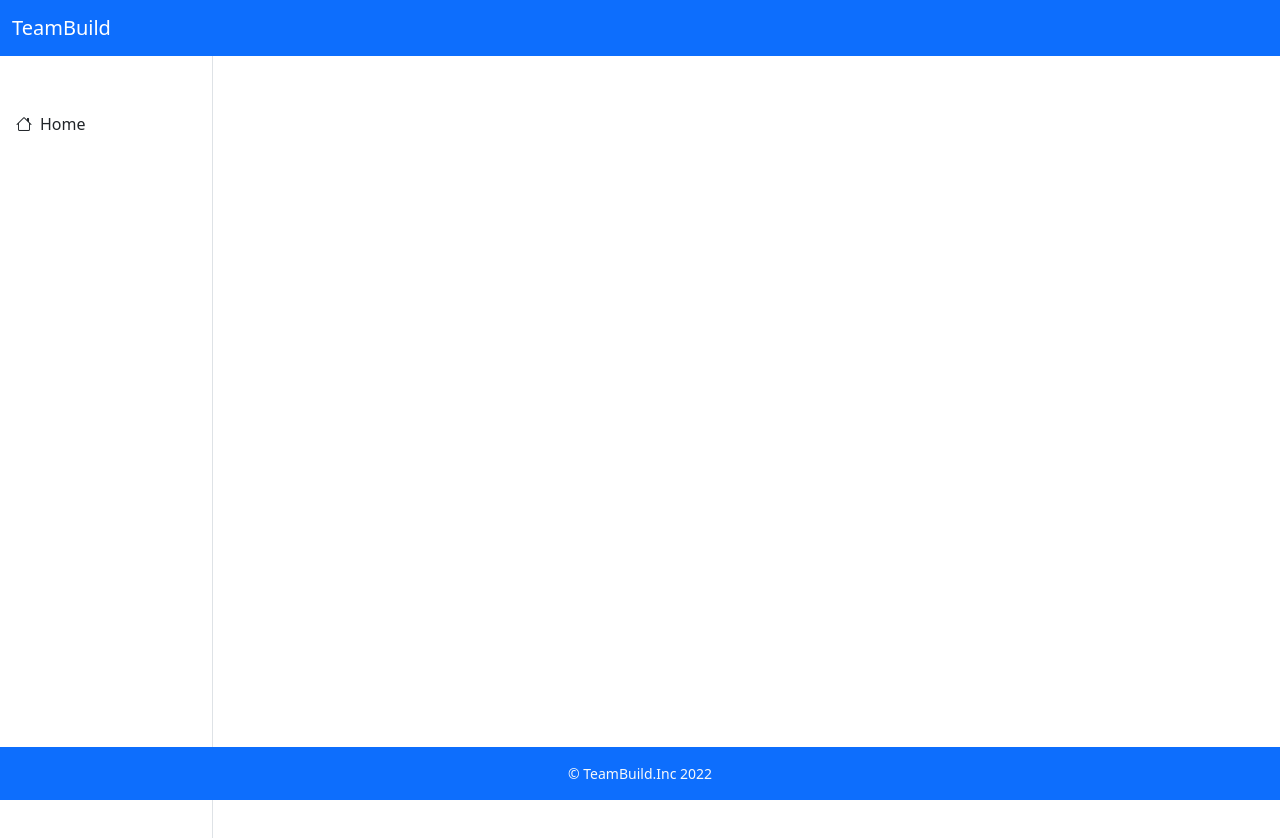
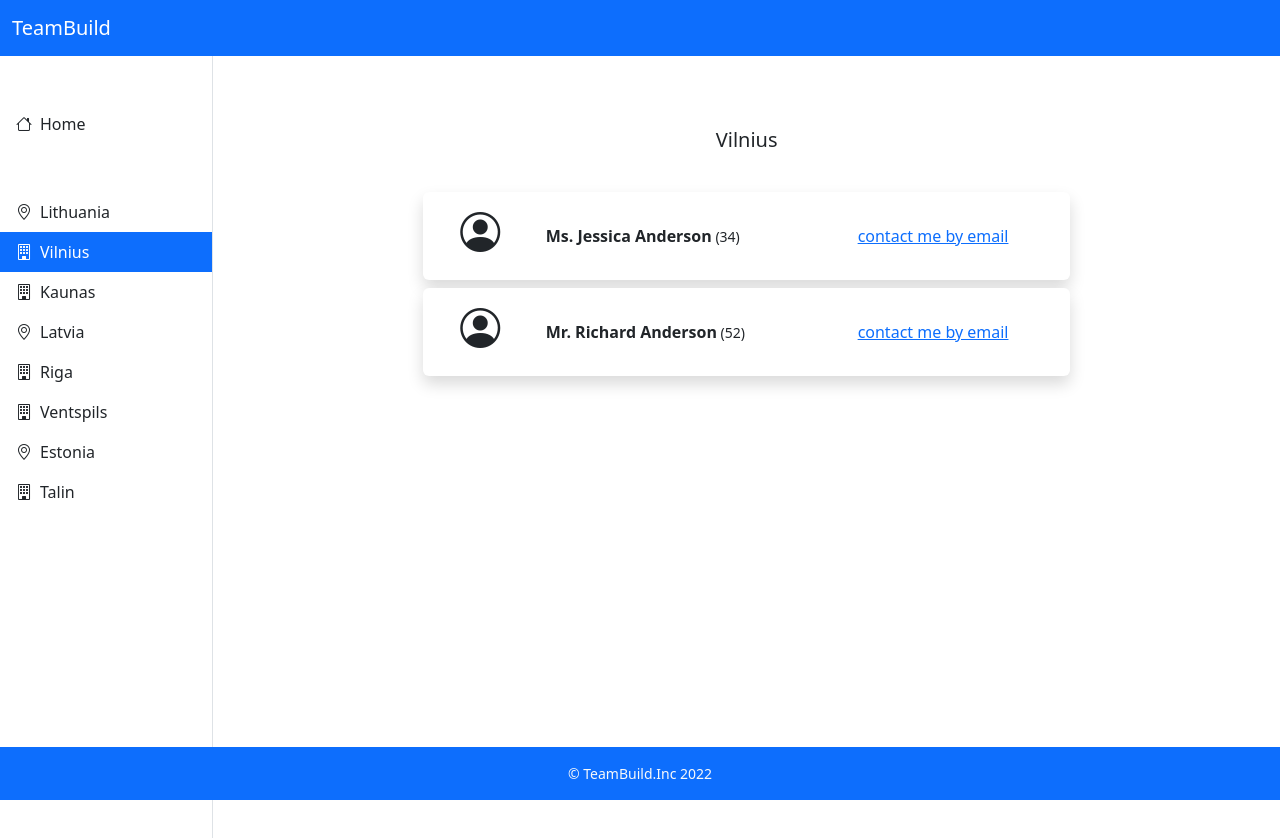
Before and after one commit to Aiwe30/guests, a Vue app: page /cities/1 in a window 1280 px wide. Shown: the top 838 px of the page. Built offline with nearby package versions, Linux system fonts and the light colour scheme.

Commit message:
Side Bar Routes Added CityPage.vue Updated SideBarLayout.vue, App.vue, main.js, routes.js

```diff
--- a/src/App.vue
+++ b/src/App.vue
@@ -3,7 +3,6 @@ import HeaderLayout from './views/layout/HeaderLayout.vue';
 import SideBarLayout from './views/layout/SideBarLayout.vue';
 import FooterLayout from './views/layout/FooterLayot.vue';
 </script>
-
 <template>
   <HeaderLayout />
   <div class="container-fluid mt-5">
@@ -17,7 +16,7 @@ import FooterLayout from './views/layout/FooterLayot.vue';
       </div>
       <div class="col py-3">
         <div class="mt-5">
-          <router-view></router-view>
+          <router-view :key='$route.fullPath'></router-view>
         </div>
       </div>
     </div>
--- a/src/data/guests.json
+++ b/src/data/guests.json
@@ -2,7 +2,6 @@
   {
     "id": 1,
     "name": "Lithuania",
-    "countryCode": "LT",
     "cities": [
       {
         "id": 1,
@@ -13,10 +12,10 @@
           "id": 1,
           "city_id": 1,
           "firstName": "Jessica",
-          "lastName": "Taylor",
+          "lastName": "Anderson",
           "age": 34,
           "gender": "Ms",
-          "email": "jessica.taylor@gmail.com",
+          "email": "jessica.anderson@gmail.com",
           "password": "$2y$10$bsHeB9utPwTI"
         },
         {
@@ -53,7 +52,6 @@
   {
     "id": 2,
     "name": "Latvia",
-    "countryCode": "LV",
     "cities": [
       {
         "id": 3,
@@ -94,7 +92,6 @@
   {
     "id": 3,
     "name": "Estonia",
-    "countryCode": "EE",
     "cities": [
       {
         "id": 5,
--- a/src/main.js
+++ b/src/main.js
@@ -12,6 +12,7 @@ const pinia = createPinia();
 const router = createRouter({
     history: createWebHistory(),
     routes,
+    linkActiveClass: 'bg-primary text-white',
 });
 
 const vm = createApp(App);
--- a/src/routes.js
+++ b/src/routes.js
@@ -1,8 +1,14 @@
-import HomePage from './views/pages/HomePage.vue'
+import HomePage from './views/pages/HomePage.vue';
+import CityPage from './views/pages/CityPage.vue';
 export const routes = [
     {
         path: '/',
-        name: 'Home',
+        name: 'home',
         component: HomePage
+    },
+    {
+        path: '/cities/:id',
+        name: 'city',
+        component: CityPage
     }
 ]
--- a/src/views/layout/SideBarLayout.vue
+++ b/src/views/layout/SideBarLayout.vue
@@ -1,6 +1,12 @@
+<script setup>
+import { useGuestStore } from "../../stores/guestStore.js";
+
+const guestStore = useGuestStore();
+guestStore.loadAllGuests();
+</script>
 <template>
   <div>
-    <ul class="list-group m-0 p-0">
+    <ul class="list-group m-0 p-0 mb-5">
       <li class="list-group-item border-0 p-0">
         <router-link to="/" class="nav-link px-3 py-2">
           <i class="bi bi-house"></i>
@@ -8,5 +14,22 @@
         </router-link>
       </li>
     </ul>
+
+    <ul class="list-group m-0 p-0 mt-5">
+      <li class="list-group-item border-0 p-0" v-for="country in guestStore.getAllGuests" :key="country.id">
+        <div class="nav-link px-3 py-2">
+          <i class="bi bi-geo-alt"></i>
+          <span class="ms-2 d-none d-sm-inline">{{ country.name}}</span>
+        </div>
+        <ul class="list-group m-0 p-0">
+          <li class="list-group-item border-0 p-0" v-for="(city, index) in country.cities" :key="index">
+            <router-link class="nav-link px-3 py-2" :to="{ name: 'city', params: {id: city.id}}">
+              <i class="bi bi-building"></i>
+              <span class="ms-2 d-none d-sm-inline"> {{ city.name }}</span>
+            </router-link>
+          </li>
+        </ul>
+      </li>
+    </ul>
   </div>
 </template>
--- /dev/null
+++ b/src/views/pages/CityPage.vue
@@ -0,0 +1,41 @@
+<script setup>
+import { useGuestStore } from "../../stores/guestStore.js";
+import { useRoute} from 'vue-router';
+
+const guestStore = useGuestStore();
+guestStore.loadAllGuests();
+
+const route = useRoute();
+const routeId = route.params.id;
+
+const cities = guestStore.getAllGuests.flatMap((country) => {
+  return country.cities.filter((city) => city.id === Math.floor(routeId));
+});
+</script>
+<template>
+  <div class="container d-flex justify-content-center mb-5">
+    <div class="card border-0 col-12 col-lg-10 col-xl-8" v-for="city in cities" :key="city.id">
+      <div class="card-title text-center mt-3">
+        <h5>{{ city.name }}</h5>
+      </div>
+      <div class="card-body">
+        <div class="card border-0 shadow my-2" v-for="guest in city.guests" :key="guest.id">
+          <div class="row card-body">
+            <div class="col-md-2 d-flex justify-content-center align-content-center">
+              <h1><i class="bi bi-person-circle"></i></h1>
+            </div>
+            <div class="col-md-5 d-flex flex-column justify-content-center align-items-center align-items-md-start">
+              <div>
+                <strong>{{ guest.gender }}. {{ guest.firstName }} {{ guest.lastName }}</strong>
+                <small> ({{ guest.age }})</small>
+              </div>
+            </div>
+            <div class="col-md-5 mt-3 mt-md-0 d-flex flex-column justify-content-center align-items-center">
+              <a href = "mailto: {{ guest.email}}">contact me by email</a>
+            </div>
+          </div>
+        </div>
+      </div>
+    </div>
+  </div>
+</template>
```
